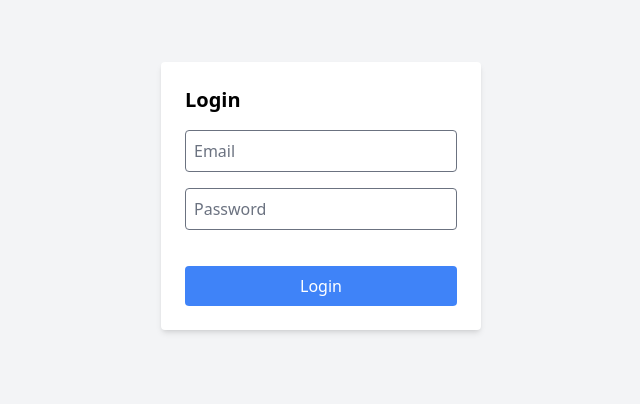
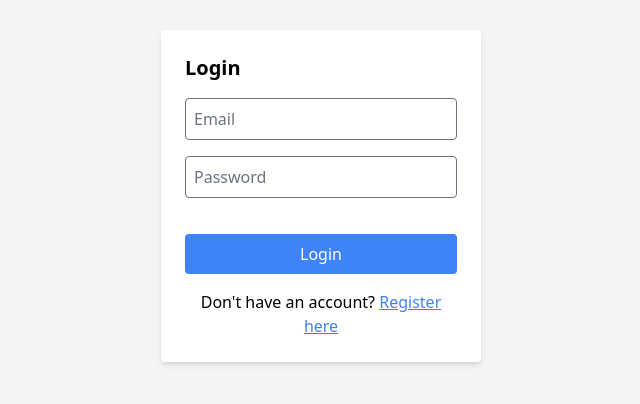
Before and after one commit to ShehanGit/Agricultural-weather-forecasting-System, a React (Create React App) app in the folder frontend/weatherforecastingsystem/: page /login in a window 1280 px wide. Shown: the part 204-608 px from the top of the page, without its empty margins (319-959 px from the left). Built offline with nearby package versions, Linux system fonts and the light colour scheme.

Commit message:
login to register link created

```diff
--- a/frontend/weatherforecastingsystem/src/components/NavBar.jsx
+++ b/frontend/weatherforecastingsystem/src/components/NavBar.jsx
@@ -9,15 +9,12 @@
   const { toggleMode } = useThemeMode();
 
   const handleButtonClick = () => {
-    navigate('/hotel-create');
+    navigate('/login');
   };
 
-  const handleButtonClick2 = () => {
-    navigate('/loginpage');
-  };
 
   const handleButtonClick1 = () => {
-    navigate('/');
+    navigate('/login');
   };
 
   const handleLogout = () => {
--- a/frontend/weatherforecastingsystem/src/pages/LoginPage.jsx
+++ b/frontend/weatherforecastingsystem/src/pages/LoginPage.jsx
@@ -1,5 +1,5 @@
 import React, { useState } from "react";
-import { useNavigate } from "react-router-dom";
+import { useNavigate, Link } from "react-router-dom"; // Import Link
 import { loginUser } from "../Utiliti/api";
 import { setToken } from "../Utiliti/auth";
 
@@ -40,6 +40,13 @@
           required
         />
         <button className="w-full bg-blue-500 text-white py-2 rounded">Login</button>
+        {/* Add link to registration page */}
+        <p className="text-center mt-4">
+          Don't have an account?{" "}
+          <Link to="/register" className="text-blue-500 underline">
+            Register here
+          </Link>
+        </p>
       </form>
     </div>
   );
```
